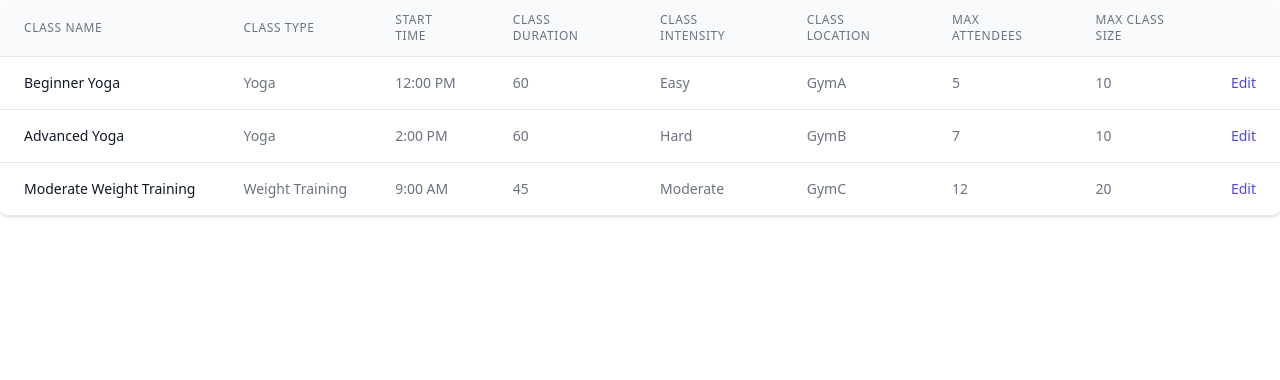
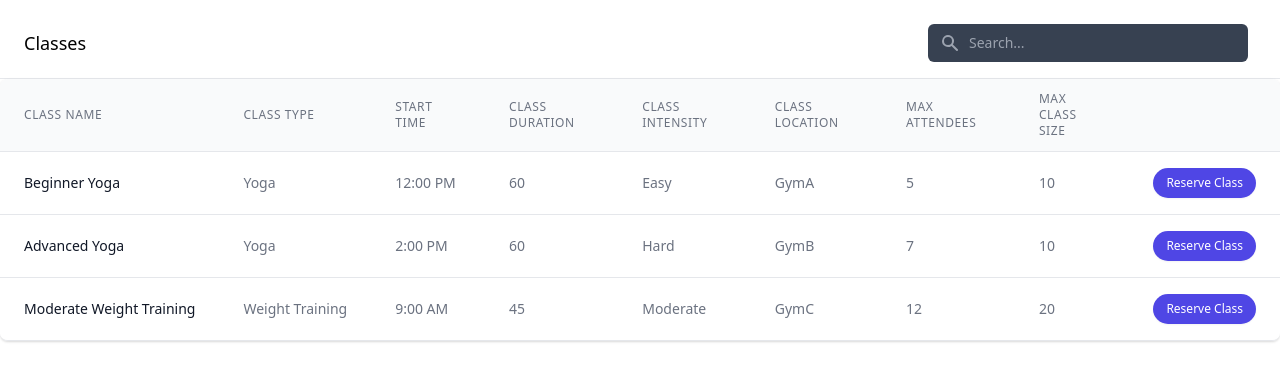
Before and after one commit to Build-Week-Anywhere-Fitness04/front-end, a React (Create React App) app in the folder anytimeapp/: page /Class in a window 1280 px wide. Shown: the top 380 px of the page. Built offline with nearby package versions, Linux system fonts and the light colour scheme; no server answers.

Commit message:
remade the search function with new UI

```diff
--- a/anytimeapp/src/components/ClientPage/ClassList.js
+++ b/anytimeapp/src/components/ClientPage/ClassList.js
@@ -1,4 +1,7 @@
 import React from "react";
+import { useState } from "react";
+import { SearchIcon} from '@heroicons/react/solid'
+
 
 const initialClassesList = [
   {
@@ -34,7 +37,39 @@ const initialClassesList = [
 ];
 
 export default function ClassList() {
+  const [searchTerm, setSearchTerm] = useState("")
+
   return (
+    <div className="bg-white lg:min-w-0 lg:flex-1">
+    <div className="pl-4 pr-6 pt-4 pb-4 border-b border-t border-gray-200 sm:pl-6 lg:pl-8 xl:pl-6 xl:pt-6 xl:border-t-0">
+        <div className="flex items-center">
+            <h1 className="flex-1 text-lg font-medium">Classes</h1>
+            <div className="flex-1 flex justify-center px-2 lg:ml-6 lg:justify-end">
+                <div className="max-w-lg w-full lg:max-w-xs">
+                    <label htmlFor="search" className="sr-only">
+                        Search
+                    </label>
+                    <div className="relative">
+                        <div className="absolute inset-y-0 left-0 pl-3 flex items-center pointer-events-none">
+                            <SearchIcon className="h-5 w-5 text-gray-400" aria-hidden="true" />
+                        </div>
+
+                        <input
+                            id="search"
+                            name="search"
+                            className="block w-full pl-10 pr-3 py-2 border border-transparent rounded-md leading-5 bg-gray-700 text-gray-300 placeholder-gray-400 focus:outline-none focus:bg-white focus:border-white focus:ring-white focus:text-gray-900 sm:text-sm"
+                            placeholder="Search..."
+                            type="search"
+                            onChange={event => {setSearchTerm(event.target.value)}}
+                        />
+                    </div>
+                </div>
+            </div>
+
+        </div>
+    </div>
+
+    <div>
     <div className="flex flex-col">
       <div className="-my-2 overflow-x-auto sm:-mx-6 lg:-mx-8">
         <div className="py-2 align-middle inline-block min-w-full sm:px-6 lg:px-8">
@@ -96,7 +131,18 @@ export default function ClassList() {
                 </tr>
               </thead>
               <tbody className="bg-white divide-y divide-gray-200">
-                {initialClassesList.map((classes) => (
+              {/* <input type="text" placeholder="Search..." onChange={event => {setSearchTerm(event.target.value)}}/> */}
+              {initialClassesList.filter((classes) => {
+                    if (searchTerm == "") {
+                        return classes
+                    } else if (classes.theClassName.toString().toLowerCase().includes(searchTerm.toString().toLowerCase())) {
+                        return classes
+                    }
+
+                })
+                .map((classes) => {
+                  return (
+
                   <tr key={classes.theClassName}>
                     <td className="px-6 py-4 whitespace-nowrap text-sm font-medium text-gray-900">
                       {classes.theClassName}
@@ -123,20 +169,28 @@ export default function ClassList() {
                       {classes.maxClassSize}
                     </td>
                     <td className="px-6 py-4 whitespace-nowrap text-right text-sm font-medium">
-                      <a
+                      {/* <a
                         href="#"
                         className="text-indigo-600 hover:text-indigo-900"
                       >
                         Edit
-                      </a>
+                      </a> */}
+                      <button type="button" class="inline-flex items-center px-3 py-1.5 border border-transparent text-xs font-medium rounded-full shadow-sm text-white bg-indigo-600 hover:bg-indigo-700 focus:outline-none focus:ring-2 focus:ring-offset-2 focus:ring-indigo-500">
+  Reserve Class
+</button>
                     </td>
                   </tr>
-                ))}
+                )})
+                }
+
               </tbody>
             </table>
           </div>
         </div>
       </div>
     </div>
+    </div>
+</div>
+
   );
 }
```
